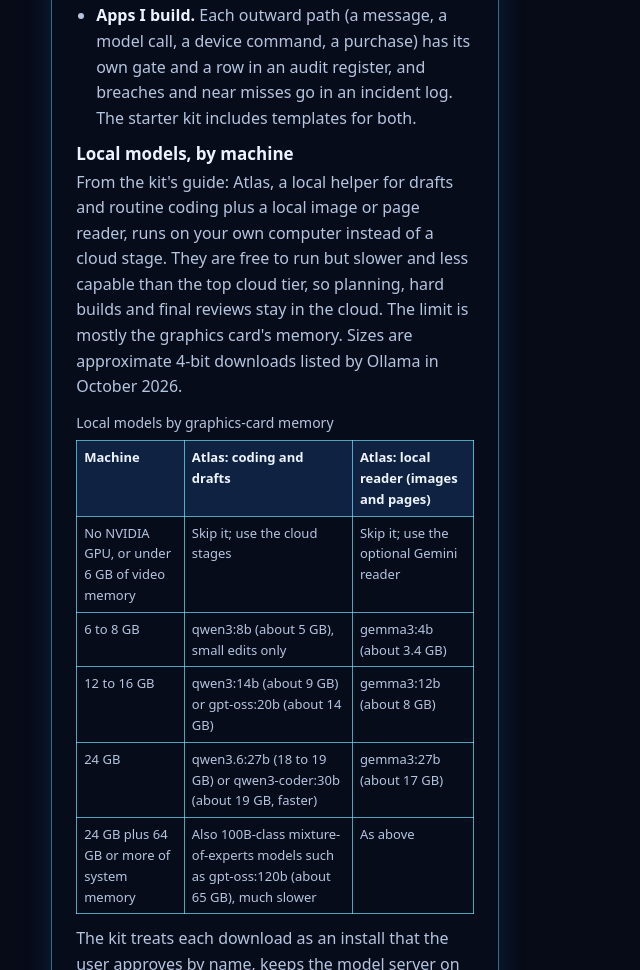
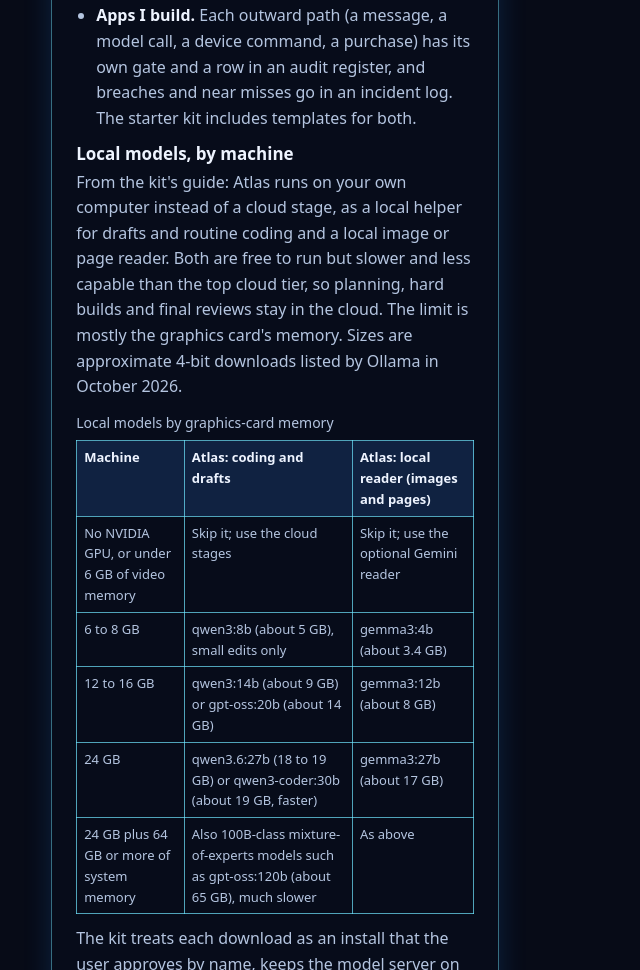
Before and after one commit to SKULLSHOCK3R/SKULLSHOCK3R.github.io, a plain HTML site: page ai-workflows.html in a window 1280 px wide. Shown: the part 5189-6159 px from the top of the page, without its empty margins (0-640 px from the left). Drawn offline with Linux system fonts and the light colour scheme.

Commit message:
AI Workflows: review wording fix (Atlas sentence)

```diff
--- a/ai-workflows.html
+++ b/ai-workflows.html
@@ -154,7 +154,7 @@
       <li><strong>Apps I build.</strong> Each outward path (a message, a model call, a device command, a purchase) has its own gate and a row in an audit register, and breaches and near misses go in an incident log. The starter kit includes templates for both.</li>
     </ul>
     <h3 id="local-models">Local models, by machine</h3>
-    <p>From the kit's guide: Atlas, a local helper for drafts and routine coding plus a local image or page reader, runs on your own computer instead of a cloud stage. They are free to run but slower and less capable than the top cloud tier, so planning, hard builds and final reviews stay in the cloud. The limit is mostly the graphics card's memory. Sizes are approximate 4-bit downloads listed by Ollama in October 2026.</p>
+    <p>From the kit's guide: Atlas runs on your own computer instead of a cloud stage, as a local helper for drafts and routine coding and a local image or page reader. Both are free to run but slower and less capable than the top cloud tier, so planning, hard builds and final reviews stay in the cloud. The limit is mostly the graphics card's memory. Sizes are approximate 4-bit downloads listed by Ollama in October 2026.</p>
     <div class="table-wrap">
       <table>
         <caption>Local models by graphics-card memory</caption>
```
